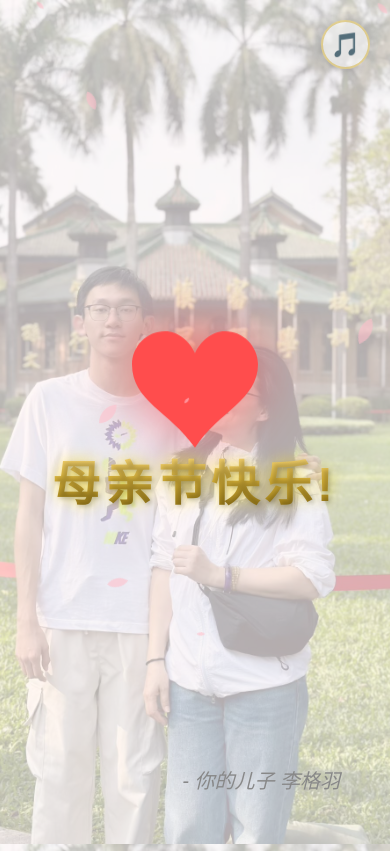
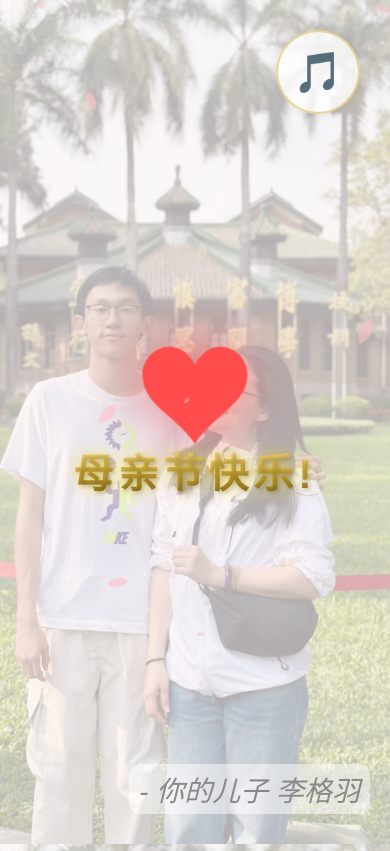
Before and after one commit to ogisosetsuna454-cell/For-My-Mom, a plain HTML site: page index.html in a window 390 px wide. Shown: the top 851 px of the page. Drawn offline with Linux system fonts and the light colour scheme.

Commit message:
Update index.html

```diff
--- a/index.html
+++ b/index.html
@@ -69,7 +69,7 @@
             position: fixed;
             right: 50px;
             bottom: 50px;
-            font-size: 20px;
+            font-size: 24px;
             color: #888;
             font-style: italic;
         }
@@ -93,9 +93,9 @@
             position: fixed;
             top: 20px;
             right: 20px;
-            width: 45px;
-            height: 45px;
-            background: rgba(255, 255, 255, 0.6);
+            width: 60px;
+            height: 60px;
+            background: rgba(255, 255, 255, 0.8);
             border: 2px solid rgba(212, 175, 55, 0.5); /* 加个淡金色边框 */
             border-radius: 50%;
             display: flex;
@@ -116,6 +116,33 @@
         @keyframes rotateIcon {
             from { transform: rotate(0deg); }
             to { transform: rotate(360deg); }
+        }
+
+        @media screen and (max-width: 768px) {
+            h1 {
+                font-size: 40px; /* 标题在手机上不要太宽，防止换行 */
+            }
+
+            .heart-svg {
+                width: 100px; /* 心形稍微缩小一点点，给文字留空间 */
+            }
+
+            #music-control {
+                width: 80px;  /* 手机端按钮做得非常大，方便手指点击 */
+                height: 80px;
+                top: 30px;
+                right: 30px;
+                font-size: 40px;
+            }
+
+            .signature {
+                right: 20px;
+                bottom: 30px;
+                font-size: 28px; /* 署名在手机上显著加大 */
+                background: rgba(255, 255, 255, 0.5); /* 给署名加个半透明底色，防止背景干扰 */
+                padding: 5px 10px;
+                border-radius: 10px;
+            }
         }
     </style>
 </head>
```
